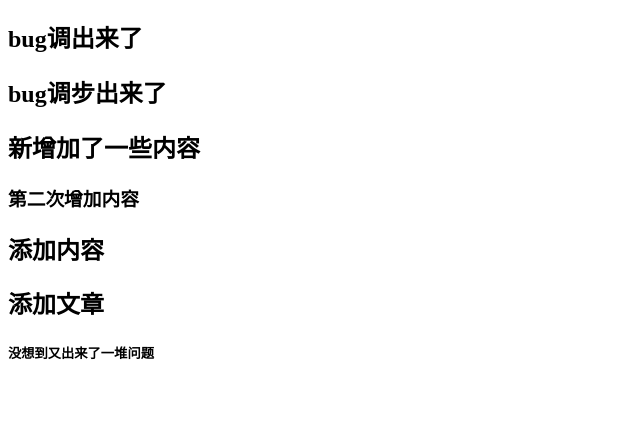
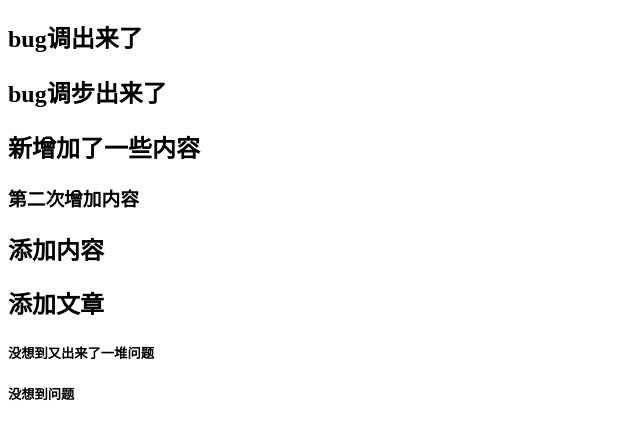
Before and after one commit to ydzformer/git-demo, a plain HTML site: page index.html in a window 1280 px wide. Shown: the part 61-500 px from the top of the page, without its empty margins (0-640 px from the left). Drawn offline with Linux system fonts and the light colour scheme.

Commit message:
二次报错

```diff
--- a/index.html
+++ b/index.html
@@ -17,6 +17,7 @@
     <h2>添加内容</h2>
     <h2>添加文章</h2>
     <h5>没想到又出来了一堆问题</h5>
+    <h5>没想到问题</h5>
 </body>
 
 </html>
```
